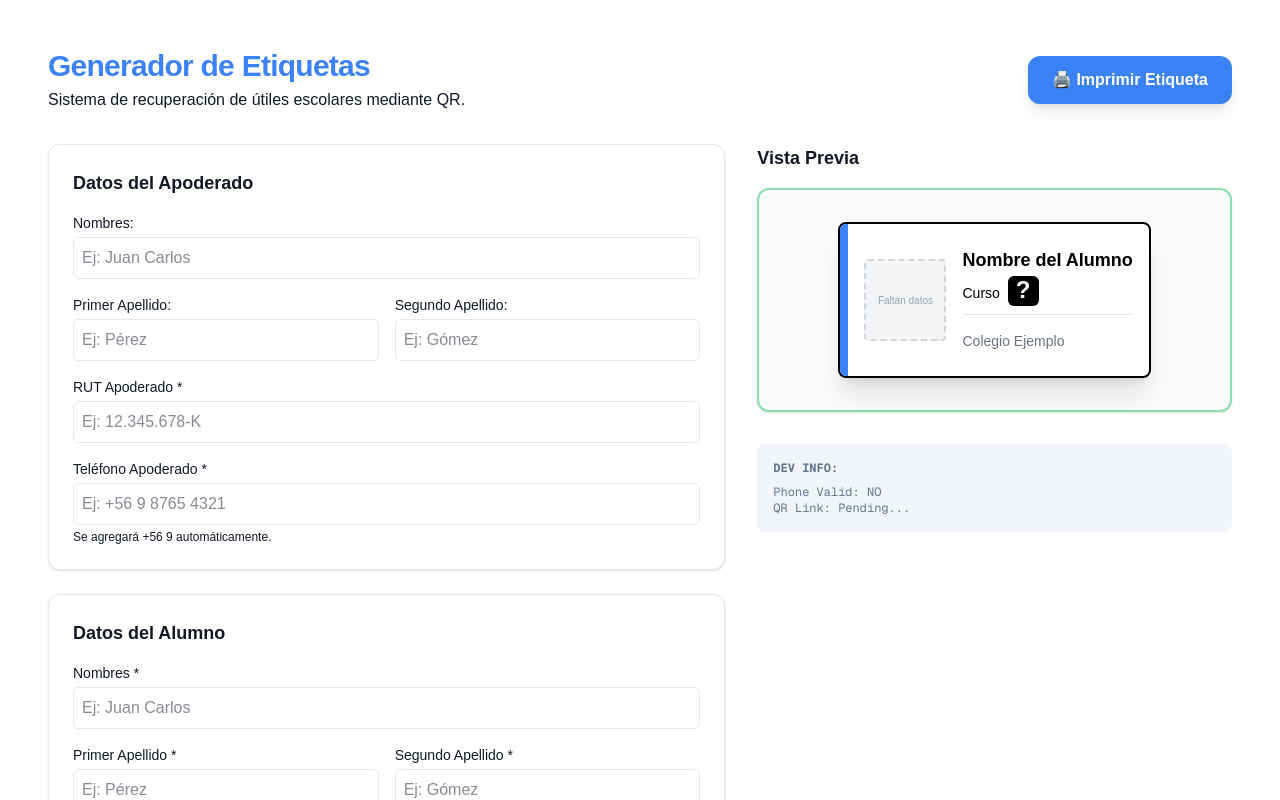
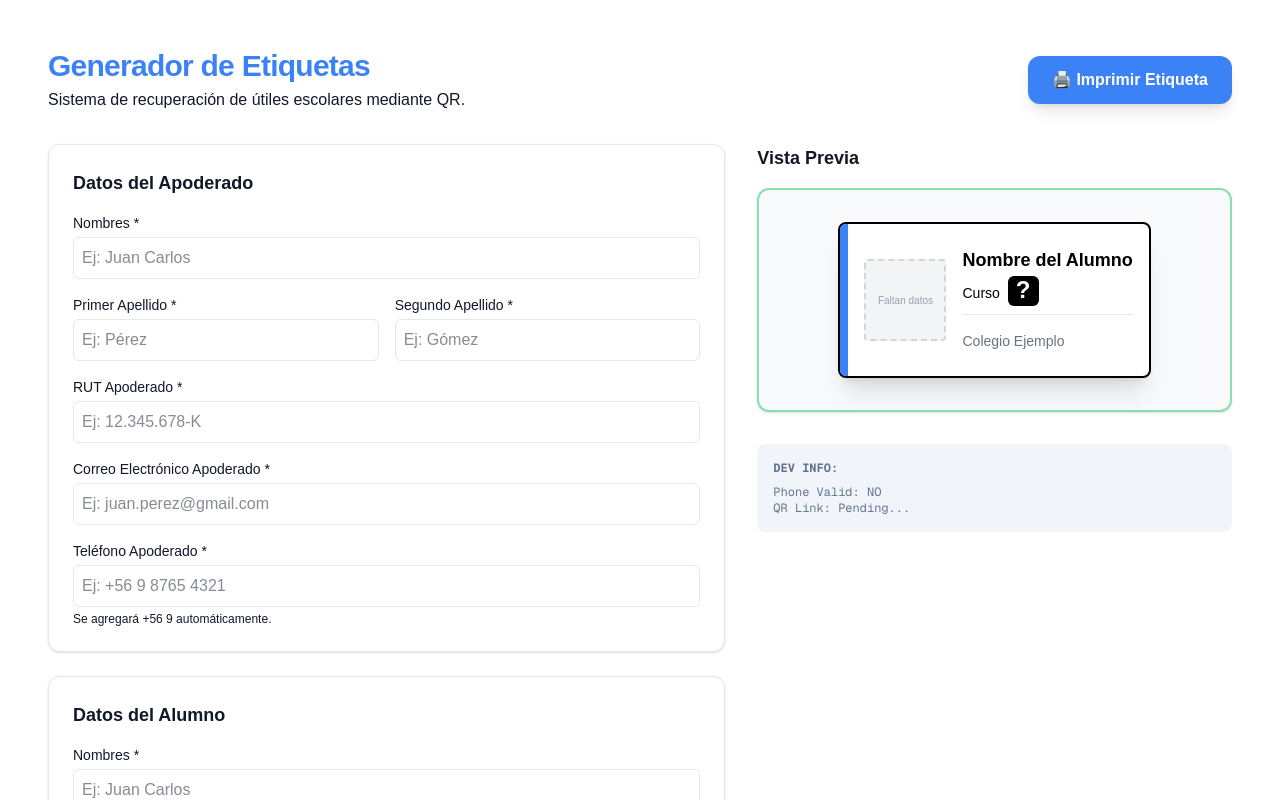
Before and after one commit to Sonic2014z/etiquetas-escolar, a Next.js app: page / in a window 1280 px wide. Shown: the top 800 px of the page. Built offline with nearby package versions, Linux system fonts and the light colour scheme.

Commit message:
feat: agregado campo correo electronico para apoderados y función común validateEmail

```diff
--- a/components/forms/ApoderadoForm.tsx
+++ b/components/forms/ApoderadoForm.tsx
@@ -1,5 +1,6 @@
 import { Card } from "@/components/ui/Card";
 import { capitalizeFirstLetter } from "@/lib/helpers/common";
+import { validateEmail } from "@/lib/helpers/common";
 
 interface ApoderadoFormProps {
     rut: string;
@@ -7,24 +8,28 @@ interface ApoderadoFormProps {
     nombres?: string;
     primerApellido?: string;
     segundoApellido?: string;
+    email?: string;
 
     onRutChange: (rut: string) => void;
     onPhoneChange: (phone: string) => void;
     onNombresChange?: (nombres: string) => void;
     onPrimerApellidoChange?: (primerApellido: string) => void;
     onSegundoApellidoChange?: (segundoApellido: string) => void;
+    onEmailChange?: (email: string) => void;
 
     isRutValid?: boolean | null;
+    isEmailValid?: boolean | null;
     errors?: {
         rut?: string;
         phone?: string;
         nombres?: string;
         primerApellido?: string;
         segundoApellido?: string;
+        email?: string;
     };
 }
 
-export function ApoderadoForm({ rut, phone, nombres, primerApellido, segundoApellido, onRutChange, onPhoneChange, onNombresChange, onPrimerApellidoChange, onSegundoApellidoChange, isRutValid, errors }: ApoderadoFormProps) {
+export function ApoderadoForm({ rut, phone, nombres, primerApellido, segundoApellido, email, onRutChange, onPhoneChange, onNombresChange, onPrimerApellidoChange, onSegundoApellidoChange, onEmailChange, isRutValid, errors }: ApoderadoFormProps) {
     const getRutInputClass = () => {
         const base = "w-full p-2 rounded-md border transition-all focus:outline-none focus:ring-2 focus:ring-primary";
 
@@ -39,7 +44,7 @@ export function ApoderadoForm({ rut, phone, nombres, primerApellido, segundoApel
         <Card title="Datos del Apoderado" variant="default">
             <div className="space-y-4">
                 <div className="flex flex-col gap-1">
-                    <label className="text-sm font-medium text-foreground-secondary">Nombres:</label>
+                    <label className="text-sm font-medium text-foreground-secondary">Nombres *</label>
                     <input
                         type="text"
                         value={nombres}
@@ -52,7 +57,7 @@ export function ApoderadoForm({ rut, phone, nombres, primerApellido, segundoApel
 
                 <div className="grid grid-cols-1 md:grid-cols-2 gap-4">
                     <div className="flex flex-col gap-1">
-                        <label className="text-sm font-medium text-foreground-secondary">Primer Apellido:</label>
+                        <label className="text-sm font-medium text-foreground-secondary">Primer Apellido *</label>
                         <input
                             type="text"
                             value={primerApellido}
@@ -64,7 +69,7 @@ export function ApoderadoForm({ rut, phone, nombres, primerApellido, segundoApel
                     </div>
 
                     <div className="flex flex-col gap-1">
-                        <label className="text-sm font-medium text-foreground-secondary">Segundo Apellido:</label>
+                        <label className="text-sm font-medium text-foreground-secondary">Segundo Apellido *</label>
                         <input
                             type="text"
                             value={segundoApellido}
@@ -94,6 +99,18 @@ export function ApoderadoForm({ rut, phone, nombres, primerApellido, segundoApel
                 </div>
 
                 <div className="flex flex-col gap-1">
+                    <label className="text-sm font-medium text-foreground-secondary">Correo Electrónico Apoderado *</label>
+                    <input
+                        type="email"
+                        value={email}
+                        onChange={(e) => onEmailChange?.(e.target.value)}
+                        placeholder="Ej: juan.perez@gmail.com"
+                        className={baseInputClass}
+                    />
+                    {errors?.email && <p className="text-xs text-error mt-1 animate-pulse">{errors.email}</p>}
+                </div>
+
+                <div className="flex flex-col gap-1">
                     <label className="text-sm font-medium text-foreground-secondary">Teléfono Apoderado *</label>
                     <input
                         type="text"
--- a/lib/helpers/common.ts
+++ b/lib/helpers/common.ts
@@ -50,3 +50,13 @@ export function capitalizeFirstLetter(str: string): string {
     })
     .join(' '); // Ej: "juan pérez" -> "Juan Pérez"
 }
+
+export function validateEmail(email: string): boolean {
+    // Verificación básica: debe ser un string y no estar vacío.
+    if (!email || typeof email !== 'string') return false;
+
+    // Verificación básica: debe tener un @ y un .
+    if (!email.includes('@') || !email.includes('.')) return false;
+
+    return true; // Si pasa todas las verificaciones, el email es válido.
+}
```
